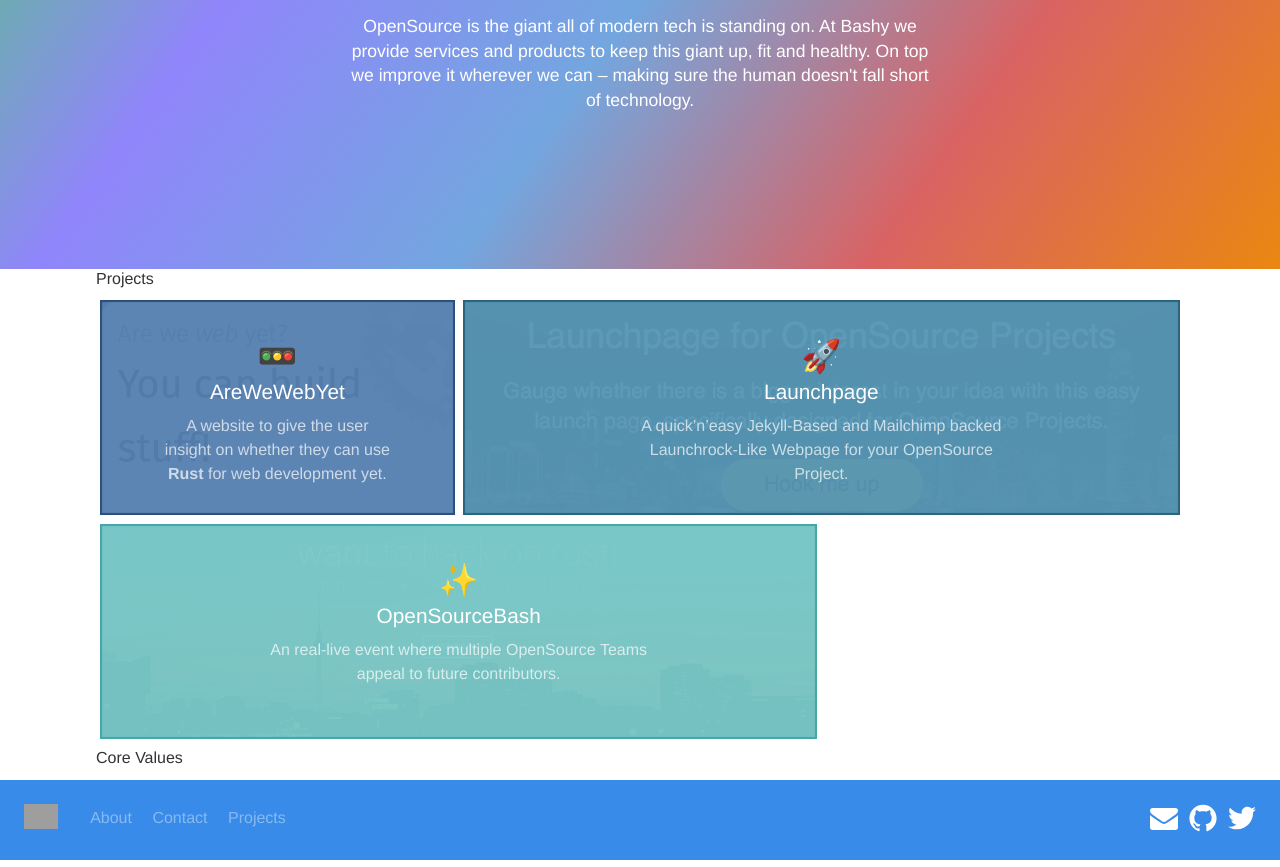
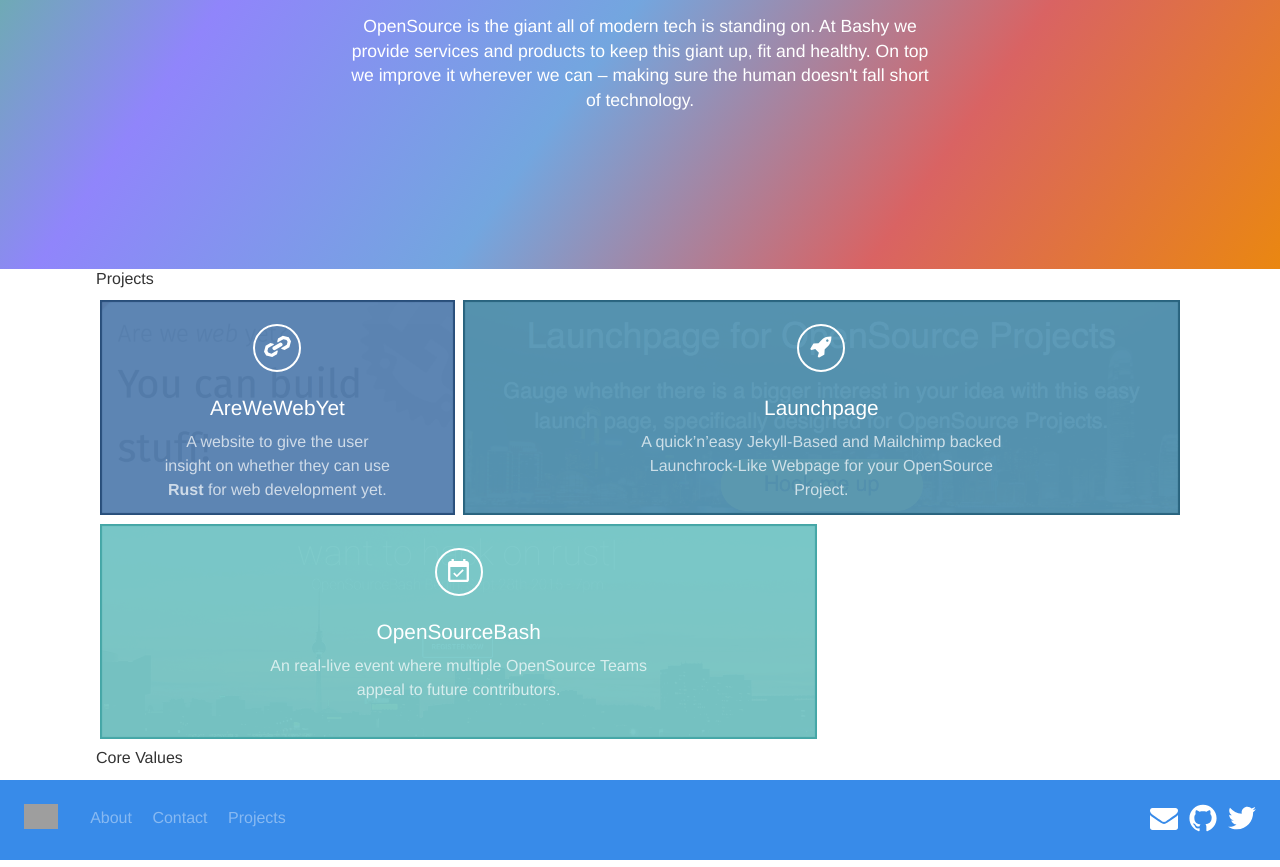
Before and after one commit to bashyHQ/website, a Jekyll site: the page built from index.html, in a window 1280 px wide. Shown: the part 274-1141 px from the top of the page. Built offline with Jekyll 4.4.1, drawn with Linux system fonts in a browser that asks for light colours; grey boxes are pictures that could not be loaded.

```diff
--- a/_sass/_base.scss
+++ b/_sass/_base.scss
@@ -13,7 +13,6 @@ body {
 .icon {
 
   > svg {
-    display: inline-block;
     width: 28px;
     height: 28px;
     vertical-align: middle;
--- a/_sass/components/grid.scss
+++ b/_sass/components/grid.scss
@@ -37,7 +37,7 @@
     height: $grid-item-height;
     overflow: hidden;
     outline: none;
-    padding: 2em;
+    padding: 1.5em 2em;
     text-align: center;
     text-decoration: none;
     width: 100%;
@@ -65,10 +65,23 @@
   }
   .grid-item .icon {
     color: white;
-    font-size: 2em;
+    font-size: 1.5em;
+    border: 2px solid white;
+    border-radius: 100%;
+    width: 2em;
+    display: inline-block;
+    height: 2em;
+    line-height: 2em;
+    margin-bottom: 1em;
+    > svg {
+      vertical-align: unset;
+      width: 1.125em;
+      line-height: 2em;
+      padding-top: 0.2em;
+    }
   }
 
-  .grid-item img{
+  .grid-item img {
     display: block;
     height: 3em;
     margin: 0 auto 1em;
```
Also changed, not shown: _data/projects.yml (+19 -3 lines).
